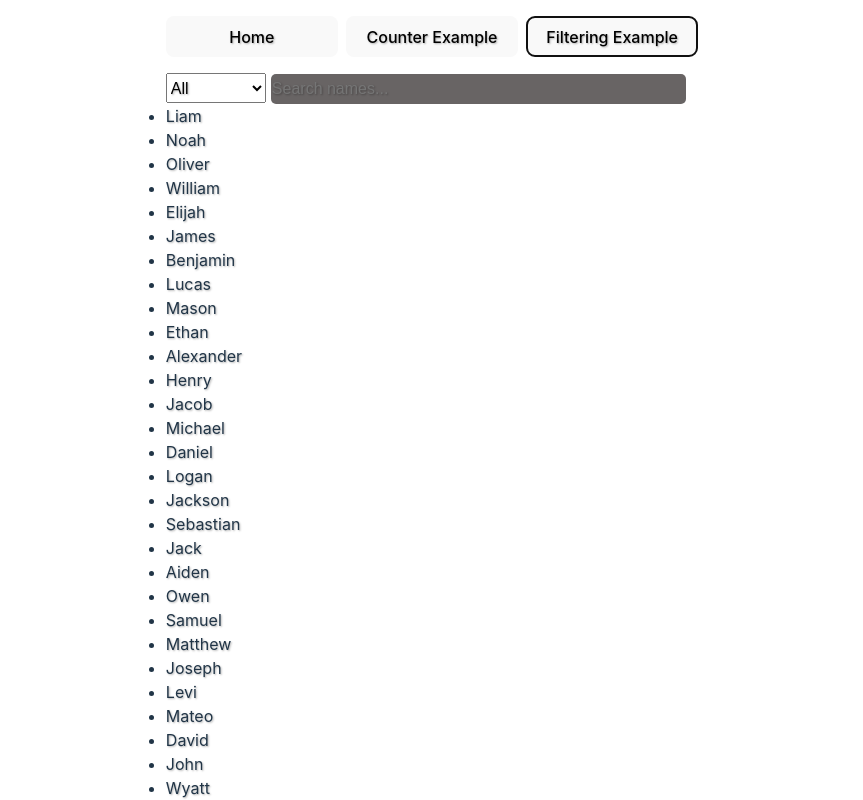
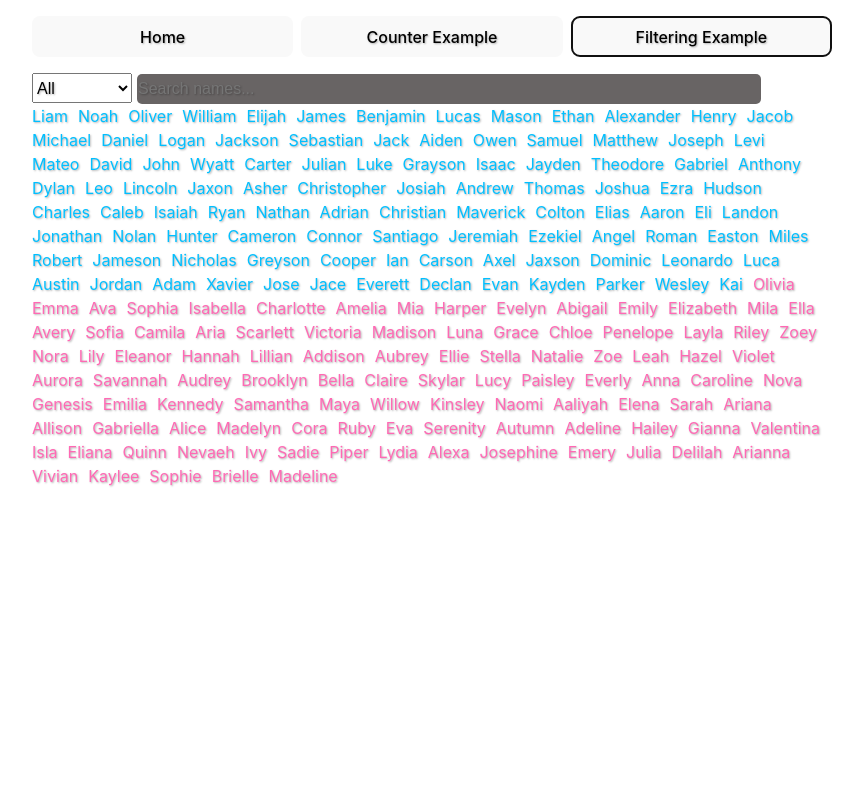
Before and after one commit to EmirB08/vite-react-project-2, a React (Vite) app: page / in a window 1280 px wide. Both pictures are taken after a click on the button "Filtering Example". Shown: the top 800 px of the page, without its empty margins (208-1071 px from the left). Built offline with nearby package versions, Linux system fonts and the light colour scheme.

Commit message:
css colors added, added a new class for gender

```diff
--- a/src/components/FilterNames.jsx
+++ b/src/components/FilterNames.jsx
@@ -28,7 +28,10 @@ return (
         placeholder="Search names..."
         />
     <ul>
-        {filteredNames.map((person, index) => <li key={index}>{person.name}</li>)}
+        {filteredNames.map((person, index) =>
+        <li key={index} className={person.className}>
+            {person.name}
+        </li>)}
     </ul>
     </div>
 );
--- a/src/data/names.js
+++ b/src/data/names.js
@@ -1,72 +1,72 @@
 const names = [
-    { name: "Liam", gender: "male" }, { name: "Noah", gender: "male" }, { name: "Oliver", gender: "male" },
-    { name: "William", gender: "male" }, { name: "Elijah", gender: "male" }, { name: "James", gender: "male" },
-    { name: "Benjamin", gender: "male" }, { name: "Lucas", gender: "male" }, { name: "Mason", gender: "male" },
-    { name: "Ethan", gender: "male" }, { name: "Alexander", gender: "male" }, { name: "Henry", gender: "male" },
-    { name: "Jacob", gender: "male" }, { name: "Michael", gender: "male" }, { name: "Daniel", gender: "male" },
-    { name: "Logan", gender: "male" }, { name: "Jackson", gender: "male" }, { name: "Sebastian", gender: "male" },
-    { name: "Jack", gender: "male" }, { name: "Aiden", gender: "male" }, { name: "Owen", gender: "male" },
-    { name: "Samuel", gender: "male" }, { name: "Matthew", gender: "male" }, { name: "Joseph", gender: "male" },
-    { name: "Levi", gender: "male" }, { name: "Mateo", gender: "male" }, { name: "David", gender: "male" },
-    { name: "John", gender: "male" }, { name: "Wyatt", gender: "male" }, { name: "Carter", gender: "male" },
-    { name: "Julian", gender: "male" }, { name: "Luke", gender: "male" }, { name: "Grayson", gender: "male" },
-    { name: "Isaac", gender: "male" }, { name: "Jayden", gender: "male" }, { name: "Theodore", gender: "male" },
-    { name: "Gabriel", gender: "male" }, { name: "Anthony", gender: "male" }, { name: "Dylan", gender: "male" },
-    { name: "Leo", gender: "male" }, { name: "Lincoln", gender: "male" }, { name: "Jaxon", gender: "male" },
-    { name: "Asher", gender: "male" }, { name: "Christopher", gender: "male" }, { name: "Josiah", gender: "male" },
-    { name: "Andrew", gender: "male" }, { name: "Thomas", gender: "male" }, { name: "Joshua", gender: "male" },
-    { name: "Ezra", gender: "male" }, { name: "Hudson", gender: "male" }, { name: "Charles", gender: "male" },
-    { name: "Caleb", gender: "male" }, { name: "Isaiah", gender: "male" }, { name: "Ryan", gender: "male" },
-    { name: "Nathan", gender: "male" }, { name: "Adrian", gender: "male" }, { name: "Christian", gender: "male" },
-    { name: "Maverick", gender: "male" }, { name: "Colton", gender: "male" }, { name: "Elias", gender: "male" },
-    { name: "Aaron", gender: "male" }, { name: "Eli", gender: "male" }, { name: "Landon", gender: "male" },
-    { name: "Jonathan", gender: "male" }, { name: "Nolan", gender: "male" }, { name: "Hunter", gender: "male" },
-    { name: "Cameron", gender: "male" }, { name: "Connor", gender: "male" }, { name: "Santiago", gender: "male" },
-    { name: "Jeremiah", gender: "male" }, { name: "Ezekiel", gender: "male" }, { name: "Angel", gender: "male" },
-    { name: "Roman", gender: "male" }, { name: "Easton", gender: "male" }, { name: "Miles", gender: "male" },
-    { name: "Robert", gender: "male" }, { name: "Jameson", gender: "male" }, { name: "Nicholas", gender: "male" },
-    { name: "Greyson", gender: "male" }, { name: "Cooper", gender: "male" }, { name: "Ian", gender: "male" },
-    { name: "Carson", gender: "male" }, { name: "Axel", gender: "male" }, { name: "Jaxson", gender: "male" },
-    { name: "Dominic", gender: "male" }, { name: "Leonardo", gender: "male" }, { name: "Luca", gender: "male" },
-    { name: "Austin", gender: "male" }, { name: "Jordan", gender: "male" }, { name: "Adam", gender: "male" },
-    { name: "Xavier", gender: "male" }, { name: "Jose", gender: "male" }, { name: "Jace", gender: "male" },
-    { name: "Everett", gender: "male" }, { name: "Declan", gender: "male" }, { name: "Evan", gender: "male" },
-    { name: "Kayden", gender: "male" }, { name: "Parker", gender: "male" }, { name: "Wesley", gender: "male" },
-    { name: "Kai", gender: "male" },
-    { name: "Olivia", gender: "female" }, { name: "Emma", gender: "female" }, { name: "Ava", gender: "female" },
-    { name: "Sophia", gender: "female" }, { name: "Isabella", gender: "female" }, { name: "Charlotte", gender: "female" },
-    { name: "Amelia", gender: "female" }, { name: "Mia", gender: "female" }, { name: "Harper", gender: "female" },
-    { name: "Evelyn", gender: "female" }, { name: "Abigail", gender: "female" }, { name: "Emily", gender: "female" },
-    { name: "Elizabeth", gender: "female" }, { name: "Mila", gender: "female" }, { name: "Ella", gender: "female" },
-    { name: "Avery", gender: "female" }, { name: "Sofia", gender: "female" }, { name: "Camila", gender: "female" },
-    { name: "Aria", gender: "female" }, { name: "Scarlett", gender: "female" }, { name: "Victoria", gender: "female" },
-    { name: "Madison", gender: "female" }, { name: "Luna", gender: "female" }, { name: "Grace", gender: "female" },
-    { name: "Chloe", gender: "female" }, { name: "Penelope", gender: "female" }, { name: "Layla", gender: "female" },
-    { name: "Riley", gender: "female" }, { name: "Zoey", gender: "female" }, { name: "Nora", gender: "female" },
-    { name: "Lily", gender: "female" }, { name: "Eleanor", gender: "female" }, { name: "Hannah", gender: "female" },
-    { name: "Lillian", gender: "female" }, { name: "Addison", gender: "female" }, { name: "Aubrey", gender: "female" },
-    { name: "Ellie", gender: "female" }, { name: "Stella", gender: "female" }, { name: "Natalie", gender: "female" },
-    { name: "Zoe", gender: "female" }, { name: "Leah", gender: "female" }, { name: "Hazel", gender: "female" },
-    { name: "Violet", gender: "female" }, { name: "Aurora", gender: "female" }, { name: "Savannah", gender: "female" },
-    { name: "Audrey", gender: "female" }, { name: "Brooklyn", gender: "female" }, { name: "Bella", gender: "female" },
-    { name: "Claire", gender: "female" }, { name: "Skylar", gender: "female" }, { name: "Lucy", gender: "female" },
-    { name: "Paisley", gender: "female" }, { name: "Everly", gender: "female" }, { name: "Anna", gender: "female" },
-    { name: "Caroline", gender: "female" }, { name: "Nova", gender: "female" }, { name: "Genesis", gender: "female" },
-    { name: "Emilia", gender: "female" }, { name: "Kennedy", gender: "female" }, { name: "Samantha", gender: "female" },
-    { name: "Maya", gender: "female" }, { name: "Willow", gender: "female" }, { name: "Kinsley", gender: "female" },
-    { name: "Naomi", gender: "female" }, { name: "Aaliyah", gender: "female" }, { name: "Elena", gender: "female" },
-    { name: "Sarah", gender: "female" }, { name: "Ariana", gender: "female" }, { name: "Allison", gender: "female" },
-    { name: "Gabriella", gender: "female" }, { name: "Alice", gender: "female" }, { name: "Madelyn", gender: "female" },
-    { name: "Cora", gender: "female" }, { name: "Ruby", gender: "female" }, { name: "Eva", gender: "female" },
-    { name: "Serenity", gender: "female" }, { name: "Autumn", gender: "female" }, { name: "Adeline", gender: "female" },
-    { name: "Hailey", gender: "female" }, { name: "Gianna", gender: "female" }, { name: "Valentina", gender: "female" },
-    { name: "Isla", gender: "female" }, { name: "Eliana", gender: "female" }, { name: "Quinn", gender: "female" },
-    { name: "Nevaeh", gender: "female" }, { name: "Ivy", gender: "female" }, { name: "Sadie", gender: "female" },
-    { name: "Piper", gender: "female" }, { name: "Lydia", gender: "female" }, { name: "Alexa", gender: "female" },
-    { name: "Josephine", gender: "female" }, { name: "Emery", gender: "female" }, { name: "Julia", gender: "female" },
-    { name: "Delilah", gender: "female" }, { name: "Arianna", gender: "female" }, { name: "Vivian", gender: "female" },
-    { name: "Kaylee", gender: "female" }, { name: "Sophie", gender: "female" }, { name: "Brielle", gender: "female" },
-    { name: "Madeline", gender: "female" }
+    { name: "Liam", gender: "male", className: "male-name" }, { name: "Noah", gender: "male", className: "male-name" }, { name: "Oliver", gender: "male", className: "male-name" },
+    { name: "William", gender: "male", className: "male-name" }, { name: "Elijah", gender: "male", className: "male-name" }, { name: "James", gender: "male", className: "male-name" },
+    { name: "Benjamin", gender: "male", className: "male-name" }, { name: "Lucas", gender: "male", className: "male-name" }, { name: "Mason", gender: "male", className: "male-name" },
+    { name: "Ethan", gender: "male", className: "male-name" }, { name: "Alexander", gender: "male", className: "male-name" }, { name: "Henry", gender: "male", className: "male-name" },
+    { name: "Jacob", gender: "male", className: "male-name" }, { name: "Michael", gender: "male", className: "male-name" }, { name: "Daniel", gender: "male", className: "male-name" },
+    { name: "Logan", gender: "male", className: "male-name" }, { name: "Jackson", gender: "male", className: "male-name" }, { name: "Sebastian", gender: "male", className: "male-name" },
+    { name: "Jack", gender: "male", className: "male-name" }, { name: "Aiden", gender: "male", className: "male-name" }, { name: "Owen", gender: "male", className: "male-name" },
+    { name: "Samuel", gender: "male", className: "male-name" }, { name: "Matthew", gender: "male", className: "male-name" }, { name: "Joseph", gender: "male", className: "male-name" },
+    { name: "Levi", gender: "male", className: "male-name" }, { name: "Mateo", gender: "male", className: "male-name" }, { name: "David", gender: "male", className: "male-name" },
+    { name: "John", gender: "male", className: "male-name" }, { name: "Wyatt", gender: "male", className: "male-name" }, { name: "Carter", gender: "male", className: "male-name" },
+    { name: "Julian", gender: "male", className: "male-name" }, { name: "Luke", gender: "male", className: "male-name" }, { name: "Grayson", gender: "male", className: "male-name" },
+    { name: "Isaac", gender: "male", className: "male-name" }, { name: "Jayden", gender: "male", className: "male-name" }, { name: "Theodore", gender: "male", className: "male-name" },
+    { name: "Gabriel", gender: "male", className: "male-name" }, { name: "Anthony", gender: "male", className: "male-name" }, { name: "Dylan", gender: "male", className: "male-name" },
+    { name: "Leo", gender: "male", className: "male-name" }, { name: "Lincoln", gender: "male", className: "male-name" }, { name: "Jaxon", gender: "male", className: "male-name" },
+    { name: "Asher", gender: "male", className: "male-name" }, { name: "Christopher", gender: "male", className: "male-name" }, { name: "Josiah", gender: "male", className: "male-name" },
+    { name: "Andrew", gender: "male", className: "male-name" }, { name: "Thomas", gender: "male", className: "male-name" }, { name: "Joshua", gender: "male", className: "male-name" },
+    { name: "Ezra", gender: "male", className: "male-name" }, { name: "Hudson", gender: "male", className: "male-name" }, { name: "Charles", gender: "male", className: "male-name" },
+    { name: "Caleb", gender: "male", className: "male-name" }, { name: "Isaiah", gender: "male", className: "male-name" }, { name: "Ryan", gender: "male", className: "male-name" },
+    { name: "Nathan", gender: "male", className: "male-name" }, { name: "Adrian", gender: "male", className: "male-name" }, { name: "Christian", gender: "male", className: "male-name" },
+    { name: "Maverick", gender: "male", className: "male-name" }, { name: "Colton", gender: "male", className: "male-name" }, { name: "Elias", gender: "male", className: "male-name" },
+    { name: "Aaron", gender: "male", className: "male-name" }, { name: "Eli", gender: "male", className: "male-name" }, { name: "Landon", gender: "male", className: "male-name" },
+    { name: "Jonathan", gender: "male", className: "male-name" }, { name: "Nolan", gender: "male", className: "male-name" }, { name: "Hunter", gender: "male", className: "male-name" },
+    { name: "Cameron", gender: "male", className: "male-name" }, { name: "Connor", gender: "male", className: "male-name" }, { name: "Santiago", gender: "male", className: "male-name" },
+    { name: "Jeremiah", gender: "male", className: "male-name" }, { name: "Ezekiel", gender: "male", className: "male-name" }, { name: "Angel", gender: "male", className: "male-name" },
+    { name: "Roman", gender: "male", className: "male-name" }, { name: "Easton", gender: "male", className: "male-name" }, { name: "Miles", gender: "male", className: "male-name" },
+    { name: "Robert", gender: "male", className: "male-name" }, { name: "Jameson", gender: "male", className: "male-name" }, { name: "Nicholas", gender: "male", className: "male-name" },
+    { name: "Greyson", gender: "male", className: "male-name" }, { name: "Cooper", gender: "male", className: "male-name" }, { name: "Ian", gender: "male", className: "male-name" },
+    { name: "Carson", gender: "male", className: "male-name" }, { name: "Axel", gender: "male", className: "male-name" }, { name: "Jaxson", gender: "male", className: "male-name" },
+    { name: "Dominic", gender: "male", className: "male-name" }, { name: "Leonardo", gender: "male", className: "male-name" }, { name: "Luca", gender: "male", className: "male-name" },
+    { name: "Austin", gender: "male", className: "male-name" }, { name: "Jordan", gender: "male", className: "male-name" }, { name: "Adam", gender: "male", className: "male-name" },
+    { name: "Xavier", gender: "male", className: "male-name" }, { name: "Jose", gender: "male", className: "male-name" }, { name: "Jace", gender: "male", className: "male-name" },
+    { name: "Everett", gender: "male", className: "male-name" }, { name: "Declan", gender: "male", className: "male-name" }, { name: "Evan", gender: "male", className: "male-name" },
+    { name: "Kayden", gender: "male", className: "male-name" }, { name: "Parker", gender: "male", className: "male-name" }, { name: "Wesley", gender: "male", className: "male-name" },
+    { name: "Kai", gender: "male", className: "male-name" },
+    { name: "Olivia", gender: "female", className: "female-name" }, { name: "Emma", gender: "female", className: "female-name" }, { name: "Ava", gender: "female", className: "female-name" },
+    { name: "Sophia", gender: "female", className: "female-name" }, { name: "Isabella", gender: "female", className: "female-name" }, { name: "Charlotte", gender: "female", className: "female-name" },
+    { name: "Amelia", gender: "female", className: "female-name" }, { name: "Mia", gender: "female", className: "female-name" }, { name: "Harper", gender: "female", className: "female-name" },
+    { name: "Evelyn", gender: "female", className: "female-name" }, { name: "Abigail", gender: "female", className: "female-name" }, { name: "Emily", gender: "female", className: "female-name" },
+    { name: "Elizabeth", gender: "female", className: "female-name" }, { name: "Mila", gender: "female", className: "female-name" }, { name: "Ella", gender: "female", className: "female-name" },
+    { name: "Avery", gender: "female", className: "female-name" }, { name: "Sofia", gender: "female", className: "female-name" }, { name: "Camila", gender: "female", className: "female-name" },
+    { name: "Aria", gender: "female", className: "female-name" }, { name: "Scarlett", gender: "female", className: "female-name" }, { name: "Victoria", gender: "female", className: "female-name" },
+    { name: "Madison", gender: "female", className: "female-name" }, { name: "Luna", gender: "female", className: "female-name" }, { name: "Grace", gender: "female", className: "female-name" },
+    { name: "Chloe", gender: "female", className: "female-name" }, { name: "Penelope", gender: "female", className: "female-name" }, { name: "Layla", gender: "female", className: "female-name" },
+    { name: "Riley", gender: "female", className: "female-name" }, { name: "Zoey", gender: "female", className: "female-name" }, { name: "Nora", gender: "female", className: "female-name" },
+    { name: "Lily", gender: "female", className: "female-name" }, { name: "Eleanor", gender: "female", className: "female-name" }, { name: "Hannah", gender: "female", className: "female-name" },
+    { name: "Lillian", gender: "female", className: "female-name" }, { name: "Addison", gender: "female", className: "female-name" }, { name: "Aubrey", gender: "female", className: "female-name" },
+    { name: "Ellie", gender: "female", className: "female-name" }, { name: "Stella", gender: "female", className: "female-name" }, { name: "Natalie", gender: "female", className: "female-name" },
+    { name: "Zoe", gender: "female", className: "female-name" }, { name: "Leah", gender: "female", className: "female-name" }, { name: "Hazel", gender: "female", className: "female-name" },
+    { name: "Violet", gender: "female", className: "female-name" }, { name: "Aurora", gender: "female", className: "female-name" }, { name: "Savannah", gender: "female", className: "female-name" },
+    { name: "Audrey", gender: "female", className: "female-name" }, { name: "Brooklyn", gender: "female", className: "female-name" }, { name: "Bella", gender: "female", className: "female-name" },
+    { name: "Claire", gender: "female", className: "female-name" }, { name: "Skylar", gender: "female", className: "female-name" }, { name: "Lucy", gender: "female", className: "female-name" },
+    { name: "Paisley", gender: "female", className: "female-name" }, { name: "Everly", gender: "female", className: "female-name" }, { name: "Anna", gender: "female", className: "female-name" },
+    { name: "Caroline", gender: "female", className: "female-name" }, { name: "Nova", gender: "female", className: "female-name" }, { name: "Genesis", gender: "female", className: "female-name" },
+    { name: "Emilia", gender: "female", className: "female-name" }, { name: "Kennedy", gender: "female", className: "female-name" }, { name: "Samantha", gender: "female", className: "female-name" },
+    { name: "Maya", gender: "female", className: "female-name" }, { name: "Willow", gender: "female", className: "female-name" }, { name: "Kinsley", gender: "female", className: "female-name" },
+    { name: "Naomi", gender: "female", className: "female-name" }, { name: "Aaliyah", gender: "female", className: "female-name" }, { name: "Elena", gender: "female", className: "female-name" },
+    { name: "Sarah", gender: "female", className: "female-name" }, { name: "Ariana", gender: "female", className: "female-name" }, { name: "Allison", gender: "female", className: "female-name" },
+    { name: "Gabriella", gender: "female", className: "female-name" }, { name: "Alice", gender: "female", className: "female-name" }, { name: "Madelyn", gender: "female", className: "female-name" },
+    { name: "Cora", gender: "female", className: "female-name" }, { name: "Ruby", gender: "female", className: "female-name" }, { name: "Eva", gender: "female", className: "female-name" },
+    { name: "Serenity", gender: "female", className: "female-name" }, { name: "Autumn", gender: "female", className: "female-name" }, { name: "Adeline", gender: "female", className: "female-name" },
+    { name: "Hailey", gender: "female", className: "female-name" }, { name: "Gianna", gender: "female", className: "female-name" }, { name: "Valentina", gender: "female", className: "female-name" },
+    { name: "Isla", gender: "female", className: "female-name" }, { name: "Eliana", gender: "female", className: "female-name" }, { name: "Quinn", gender: "female", className: "female-name" },
+    { name: "Nevaeh", gender: "female", className: "female-name" }, { name: "Ivy", gender: "female", className: "female-name" }, { name: "Sadie", gender: "female", className: "female-name" },
+    { name: "Piper", gender: "female", className: "female-name" }, { name: "Lydia", gender: "female", className: "female-name" }, { name: "Alexa", gender: "female", className: "female-name" },
+    { name: "Josephine", gender: "female", className: "female-name" }, { name: "Emery", gender: "female", className: "female-name" }, { name: "Julia", gender: "female", className: "female-name" },
+    { name: "Delilah", gender: "female", className: "female-name" }, { name: "Arianna", gender: "female", className: "female-name" }, { name: "Vivian", gender: "female", className: "female-name" },
+    { name: "Kaylee", gender: "female", className: "female-name" }, { name: "Sophie", gender: "female", className: "female-name" }, { name: "Brielle", gender: "female", className: "female-name" },
+    { name: "Madeline", gender: "female", className: "female-name" }
 ];
 
-export default names;
+export  default names;
--- a/src/index.css
+++ b/src/index.css
@@ -107,3 +107,16 @@ button:focus-visible {
   width: 78%;
   font-size: 16px;
 }
+
+.male-name {
+  color: #00bfff;
+}
+
+.female-name {
+  color: #ff69b4;
+}
+
+li {
+  display: inline-block; /* Set display to inline-block for horizontal layout */
+  margin-right: 10px; /* Add spacing between list items */
+}
```
